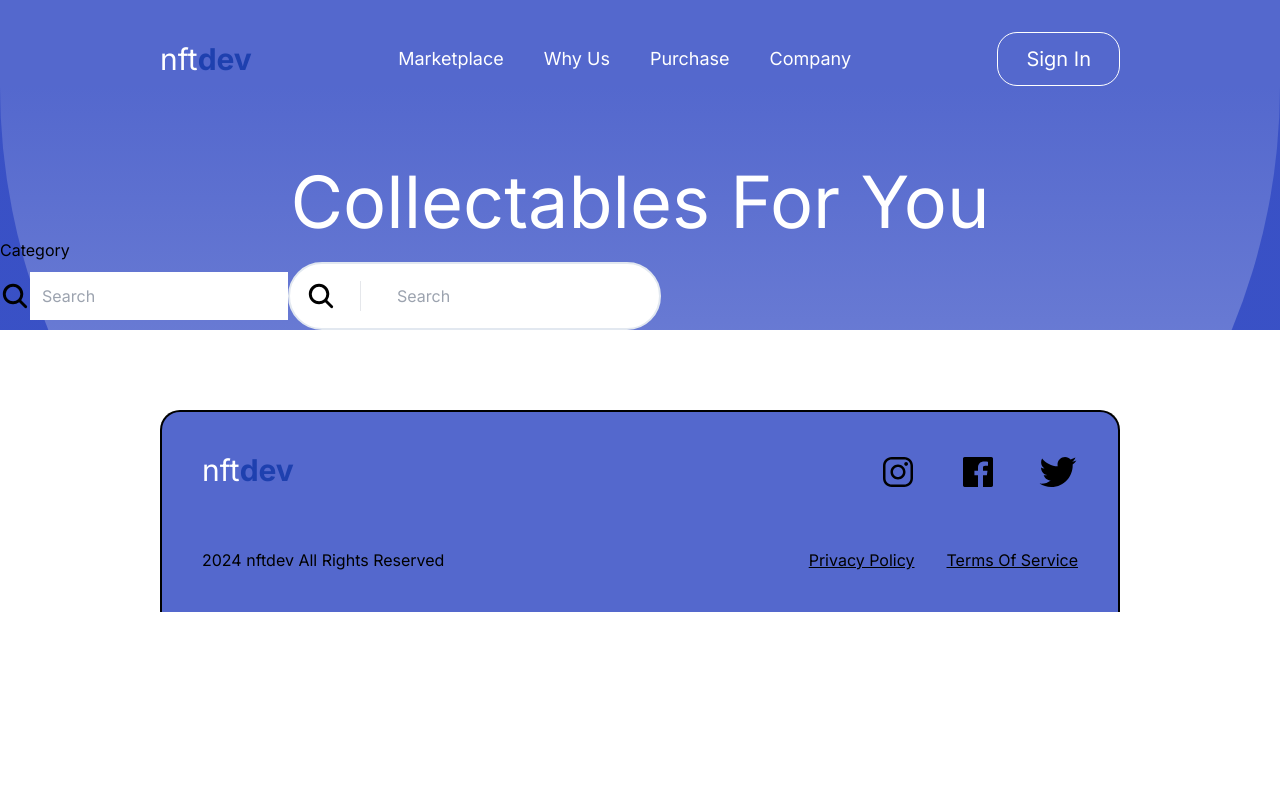
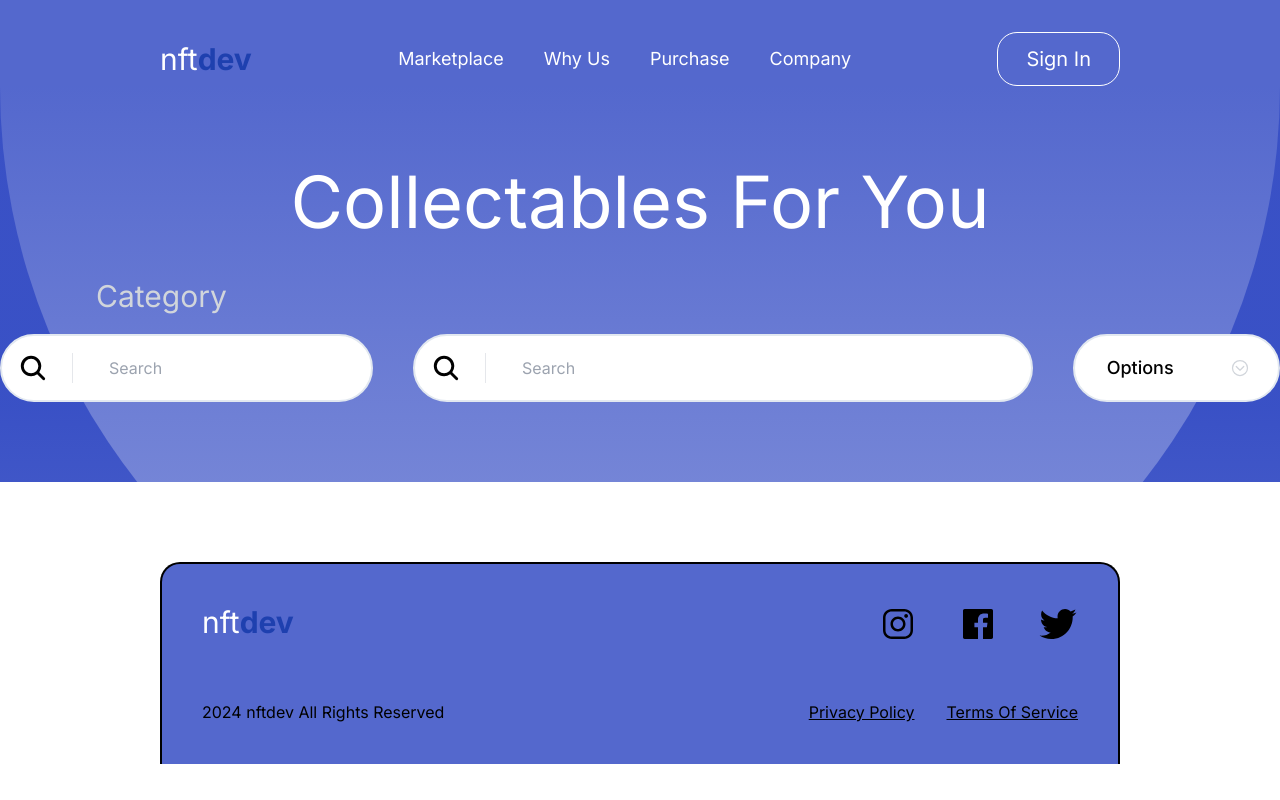
Before and after one commit to denimozh/nftdev, a Next.js app: page /marketplace in a window 1280 px wide. Built offline with nearby package versions, Linux system fonts and the light colour scheme.

Commit message:
Finished the Nav Section on marketplace

```diff
--- a/package.json
+++ b/package.json
@@ -9,6 +9,7 @@
     "lint": "next lint"
   },
   "dependencies": {
+    "@headlessui/react": "^1.7.18",
     "next": "14.1.1",
     "react": "^18",
     "react-dom": "^18",
--- a/src/app/marketplace/page.tsx
+++ b/src/app/marketplace/page.tsx
@@ -1,5 +1,12 @@
-import React from 'react'
-import { IoSearch } from "react-icons/io5";
+"use client"
+
+import React, { Fragment } from 'react'
+import { IoChevronDownCircleOutline, IoSearch } from "react-icons/io5";
+import { Menu, Transition } from '@headlessui/react'
+import { FaEdit } from "react-icons/fa";
+import { MdDomain } from "react-icons/md";
+import { TbMathLower } from "react-icons/tb";
+import { TbMathGreater } from "react-icons/tb";
 
 const page = () => {
   return (
@@ -7,18 +14,10 @@ const page = () => {
         <div className='w-full'>
             <p className='text-center text-7xl text-white'>Collectables For You</p>
         </div>
-        <div className='flex flex-row w-full'>
+        <div className='w-full pb-20 pt-10'>
+            <p className='pl-24 text-gray-300 pb-5 text-3xl'>Category</p>
             <div className='flex flex-col w-full'>
-                <p>Category</p>
-                <div className='flex flex-row w-full'>
-                    <div className='flex flex-row items-center'>
-                        <div>
-                            <IoSearch className='text-[30px]'/>
-                        </div>
-                        <div className='w-full h-16 flex flex-row justify-between items-center'>
-                            <input placeholder="Search" className='outline-none p-3' />
-                        </div>
-                    </div>
+                <div className='flex flex-row w-full justify-center gap-10'>
                     <div className='flex flex-row items-center bg-white border-2 border-slate-200 px-4 rounded-full'>
                         <div className='border-r pr-6'>
                             <IoSearch className='text-[30px]'/>
@@ -27,7 +26,115 @@ const page = () => {
                             <input placeholder="Search" className='outline-none p-3' />
                         </div>
                     </div>
+                    <div className='flex flex-row items-center basis-1/2 bg-white border-2 border-slate-200 px-4 rounded-full'>
+                        <div className='border-r pr-6'>
+                            <IoSearch className='text-[30px]'/>
+                        </div>
+                        <div className='w-full pl-6 h-16 flex flex-row justify-between items-center'>
+                            <input placeholder="Search" className='outline-none p-3 w-full' />
+                        </div>
+                    </div>
+                    <Menu as="div" className="basis-1/6 relative flex flex-row bg-white border-2 border-slate-200 px-4 rounded-full h">
+                        <div className='w-full'>
+                            <Menu.Button className="inline-flex h-full w-full justify-between items-center rounded-md  px-4 py-2 text-sm font-medium text-black focus:outline-none focus-visible:ring-2 focus-visible:ring-white/75">
+                                <p className='text-lg'>Options</p>
+                                <IoChevronDownCircleOutline
+                                className="-mr-1 ml-2 h-5 w-5 text-gray-300 hover:text-gray-500"
+                                aria-hidden="true"
+                                />
+                            </Menu.Button>
+                        </div>
+                        <Transition
+                        as={Fragment}
+                        enter="transition ease-out duration-100"
+                        enterFrom="transform opacity-0 scale-95"
+                        enterTo="transform opacity-100 scale-100"
+                        leave="transition ease-in duration-75"
+                        leaveFrom="transform opacity-100 scale-100"
+                        leaveTo="transform opacity-0 scale-95"
+                        >
+                        <Menu.Items className="absolute top-14 mt-2 w-56 mb-2 right-8 origin-top-right divide-y divide-gray-100 rounded-md bg-white shadow-lg ring-1 ring-black/5 focus:outline-none">
+                            <div className="px-1 py-1 ">
+                            <Menu.Item>
+                                {({ active }) => (
+                                <button
+                                    className={`${
+                                    active ? 'bg-violet-500 text-white' : 'text-gray-900'
+                                    } group flex w-full items-center rounded-md px-2 py-2 text-sm`}
+                                >
+                                    {active ? (
+                                    <MdDomain
+                                        className="mr-2 h-5 w-5"
+                                        aria-hidden="true"
+                                    />
+                                    ) : (
+                                    <MdDomain
+                                        className="mr-2 h-5 w-5"
+                                        aria-hidden="true"
+                                    />
+                                    )}
+                                    Relevant
+                                </button>
+                                )}
+                            </Menu.Item>
+                            <Menu.Item>
+                                {({ active }) => (
+                                <button
+                                    className={`${
+                                    active ? 'bg-violet-500 text-white' : 'text-gray-900'
+                                    } group flex w-full items-center rounded-md px-2 py-2 text-sm`}
+                                >
+                                    {active ? (
+                                    <TbMathLower
+                                        className="mr-2 h-5 w-5"
+                                        aria-hidden="true"
+                                    />
+                                    ) : (
+                                    <TbMathLower
+                                        className="mr-2 h-5 w-5"
+                                        aria-hidden="true"
+                                    />
+                                    )}
+                                    Low To High
+                                </button>
+                                )}
+                            </Menu.Item>
+                            <Menu.Item>
+                                {({ active }) => (
+                                <button
+                                    className={`${
+                                    active ? 'bg-violet-500 text-white' : 'text-gray-900'
+                                    } group flex w-full items-center rounded-md px-2 py-2 text-sm`}
+                                >
+                                    {active ? (
+                                    <TbMathGreater
+                                        className="mr-2 h-5 w-5"
+                                        aria-hidden="true"
+                                    />
+                                    ) : (
+                                    <TbMathGreater
+                                        className="mr-2 h-5 w-5"
+                                        aria-hidden="true"
+                                    />
+                                    )}
+                                    High To Low
+                                </button>
+                                )}
+                            </Menu.Item>
+                            </div>
+
+                        </Menu.Items>
+                        </Transition>
+                    </Menu>
                 </div>
+            </div>
+        </div>
+        <div className='flex flex-row'>
+            <div>
+
+            </div>
+            <div>
+
             </div>
         </div>
     </div>
```
Also changed, not shown: 1 other file (tests, documents, lock files or other folders).
